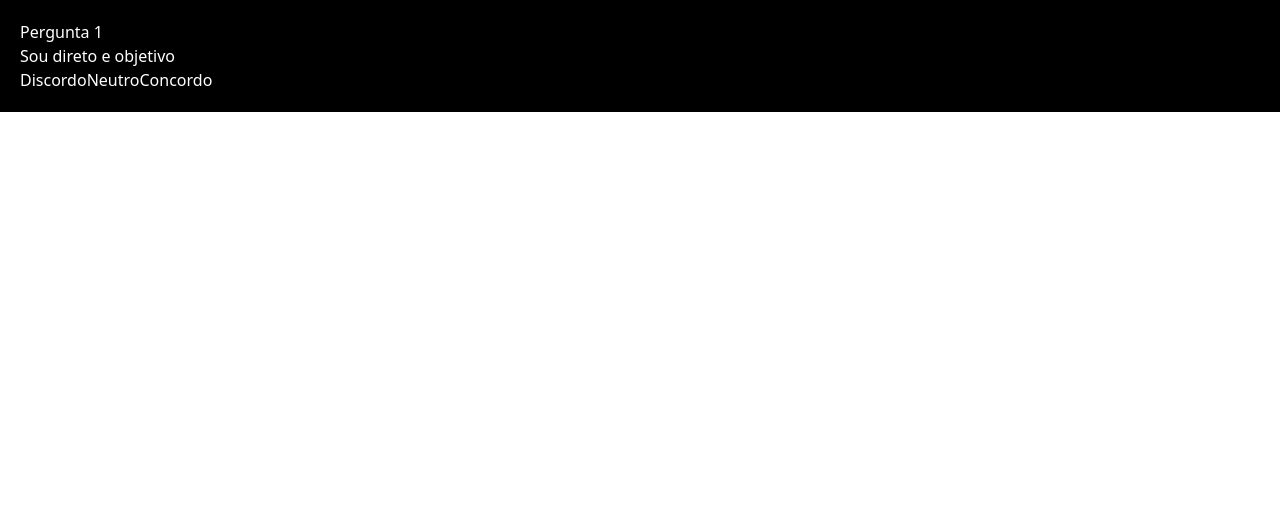
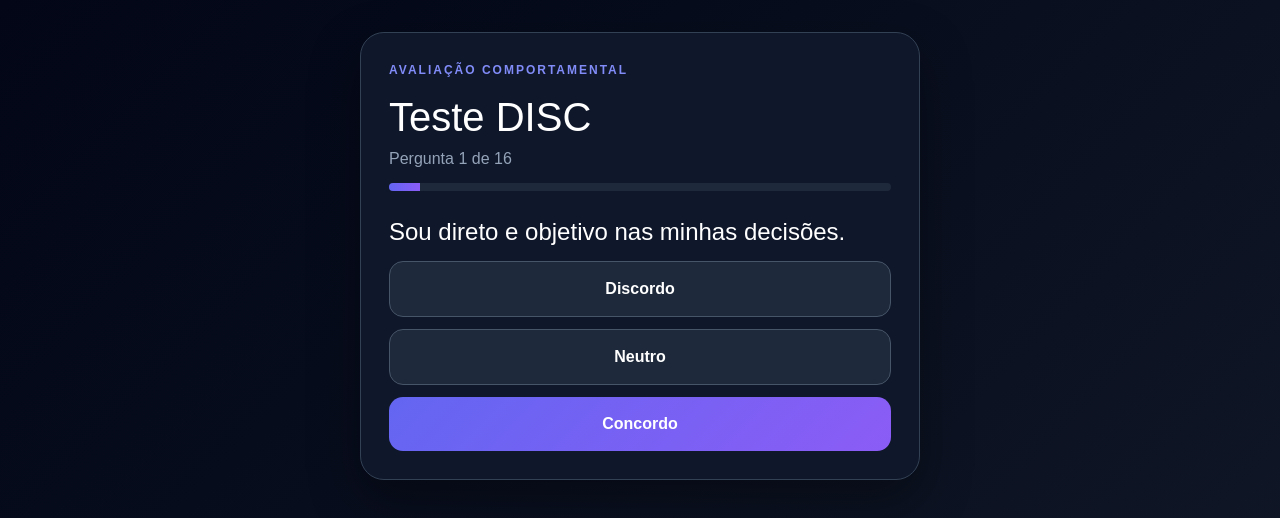
Before and after one commit to eduardoabrahim-code/Disc, a React (Vite) app: page / in a window 1280 px wide. Shown: the top 518 px of the page. Built offline with nearby package versions, Linux system fonts and the light colour scheme.

Commit message:
Update App.jsx

```diff
--- a/src/App.jsx
+++ b/src/App.jsx
@@ -1,34 +1,44 @@
 import { useState } from "react";
 
 const questions = [
-  { q: "Sou direto e objetivo", scores: { D: 2, I: 0, S: 0, C: 0 } },
-  { q: "Gosto de falar com pessoas", scores: { D: 0, I: 2, S: 0, C: 0 } },
-  { q: "Sou paciente", scores: { D: 0, I: 0, S: 2, C: 0 } },
-  { q: "Sou detalhista", scores: { D: 0, I: 0, S: 0, C: 2 } },
+  { q: "Sou direto e objetivo nas minhas decisões.", type: "D" },
+  { q: "Gosto de assumir o controle das situações.", type: "D" },
+  { q: "Tomo decisões rapidamente.", type: "D" },
+  { q: "Gosto de desafios e resultados.", type: "D" },
+
+  { q: "Sou comunicativo e gosto de interagir.", type: "I" },
+  { q: "Tenho facilidade para motivar pessoas.", type: "I" },
+  { q: "Sou otimista e entusiasmado.", type: "I" },
+  { q: "Gosto de trabalhar em equipe.", type: "I" },
+
+  { q: "Sou paciente e bom ouvinte.", type: "S" },
+  { q: "Prefiro ambientes estáveis e calmos.", type: "S" },
+  { q: "Evito conflitos sempre que possível.", type: "S" },
+  { q: "Gosto de ajudar as pessoas.", type: "S" },
+
+  { q: "Analiso bem antes de decidir.", type: "C" },
+  { q: "Sou organizado e detalhista.", type: "C" },
+  { q: "Valorizo regras, qualidade e precisão.", type: "C" },
+  { q: "Reviso meu trabalho para evitar erros.", type: "C" },
 ];
+
+const profiles = {
+  D: ["Dominância", "Direto, decidido, competitivo e focado em resultados."],
+  I: ["Influência", "Comunicativo, sociável, persuasivo e otimista."],
+  S: ["Estabilidade", "Paciente, confiável, colaborativo e equilibrado."],
+  C: ["Conformidade", "Analítico, organizado, cuidadoso e atento aos detalhes."],
+};
 
 export default function App() {
   const [index, setIndex] = useState(0);
   const [scores, setScores] = useState({ D: 0, I: 0, S: 0, C: 0 });
   const [finished, setFinished] = useState(false);
 
-  const weights = {
-    discordo: 0,
-    neutro: 1,
-    concordo: 2,
-  };
-
-  function answer(type) {
-    const weight = weights[type];
   const current = questions[index];
 
-    const updated = {
-      D: scores.D + current.scores.D * weight,
-      I: scores.I + current.scores.I * weight,
-      S: scores.S + current.scores.S * weight,
-      C: scores.C + current.scores.C * weight,
-    };
-
+  function answer(points) {
+    const updated = { ...scores };
+    updated[current.type] += points;
     setScores(updated);
 
     if (index < questions.length - 1) {
@@ -38,39 +48,168 @@ export default function App() {
     }
   }
 
-  if (finished) {
   const total = scores.D + scores.I + scores.S + scores.C || 1;
-
-    const percentage = {
+  const percent = {
     D: Math.round((scores.D / total) * 100),
     I: Math.round((scores.I / total) * 100),
     S: Math.round((scores.S / total) * 100),
     C: Math.round((scores.C / total) * 100),
   };
 
+  const dominant = Object.keys(percent).sort((a, b) => percent[b] - percent[a])[0];
+
   return (
-      <div style={{ padding: 20, color: "white", background: "black" }}>
-        <h1>Resultado</h1>
-        <p>D: {percentage.D}%</p>
-        <p>I: {percentage.I}%</p>
-        <p>S: {percentage.S}%</p>
-        <p>C: {percentage.C}%</p>
+    <div style={page}>
+      <div style={box}>
+        <p style={tag}>Avaliação Comportamental</p>
+        <h1 style={title}>Teste DISC</h1>
 
-        <button onClick={() => window.location.reload()}>
-          Refazer
+        {!finished ? (
+          <>
+            <p style={progress}>
+              Pergunta {index + 1} de {questions.length}
+            </p>
+
+            <div style={bar}>
+              <div
+                style={{
+                  ...barFill,
+                  width: `${((index + 1) / questions.length) * 100}%`,
+                }}
+              />
+            </div>
+
+            <h2 style={question}>{current.q}</h2>
+
+            <button style={buttonDark} onClick={() => answer(0)}>
+              Discordo
             </button>
+            <button style={buttonDark} onClick={() => answer(1)}>
+              Neutro
+            </button>
+            <button style={buttonPurple} onClick={() => answer(2)}>
+              Concordo
+            </button>
+          </>
+        ) : (
+          <>
+            <p style={tag}>Resultado</p>
+            <h2 style={resultTitle}>
+              Perfil predominante: {dominant} — {profiles[dominant][0]}
+            </h2>
+            <p style={text}>{profiles[dominant][1]}</p>
+
+            {["D", "I", "S", "C"].map((key) => (
+              <div key={key} style={scoreItem}>
+                <div style={scoreTop}>
+                  <span>
+                    {key} — {profiles[key][0]}
+                  </span>
+                  <strong>{percent[key]}%</strong>
+                </div>
+                <div style={bar}>
+                  <div style={{ ...barFill, width: `${percent[key]}%` }} />
+                </div>
+              </div>
+            ))}
+
+            <button style={buttonPurple} onClick={() => window.location.reload()}>
+              Refazer teste
+            </button>
+          </>
+        )}
+      </div>
     </div>
   );
 }
 
-  return (
-    <div style={{ padding: 20, color: "white", background: "black" }}>
-      <h2>Pergunta {index + 1}</h2>
-      <p>{questions[index].q}</p>
+const page = {
+  minHeight: "100vh",
+  background: "linear-gradient(135deg, #020617, #111827)",
+  color: "white",
+  padding: "32px 20px",
+  fontFamily: "Arial, sans-serif",
+};
 
-      <button onClick={() => answer("discordo")}>Discordo</button>
-      <button onClick={() => answer("neutro")}>Neutro</button>
-      <button onClick={() => answer("concordo")}>Concordo</button>
-    </div>
-  );
-}
+const box = {
+  maxWidth: "560px",
+  margin: "0 auto",
+  background: "#0f172a",
+  border: "1px solid #334155",
+  borderRadius: "24px",
+  padding: "28px",
+  boxShadow: "0 20px 50px rgba(0,0,0,.35)",
+};
+
+const tag = {
+  color: "#818cf8",
+  textTransform: "uppercase",
+  letterSpacing: "2px",
+  fontSize: "12px",
+  fontWeight: "bold",
+};
+
+const title = {
+  fontSize: "40px",
+  marginTop: "8px",
+};
+
+const progress = {
+  color: "#94a3b8",
+};
+
+const bar = {
+  height: "8px",
+  background: "#1e293b",
+  borderRadius: "99px",
+  overflow: "hidden",
+  margin: "12px 0 24px",
+};
+
+const barFill = {
+  height: "100%",
+  background: "linear-gradient(90deg, #6366f1, #8b5cf6)",
+};
+
+const question = {
+  fontSize: "24px",
+  lineHeight: "1.4",
+};
+
+const buttonDark = {
+  width: "100%",
+  padding: "15px",
+  marginTop: "12px",
+  borderRadius: "14px",
+  border: "1px solid #475569",
+  background: "#1e293b",
+  color: "white",
+  fontSize: "16px",
+  fontWeight: "bold",
+};
+
+const buttonPurple = {
+  ...buttonDark,
+  border: "none",
+  background: "linear-gradient(135deg, #6366f1, #8b5cf6)",
+};
+
+const resultTitle = {
+  fontSize: "26px",
+  lineHeight: "1.3",
+};
+
+const text = {
+  color: "#cbd5e1",
+  lineHeight: "1.6",
+};
+
+const scoreItem = {
+  marginTop: "18px",
+};
+
+const scoreTop = {
+  display: "flex",
+  justifyContent: "space-between",
+  color: "#cbd5e1",
+};
```
Lines whose indentation alone changed are shown as unchanged.
